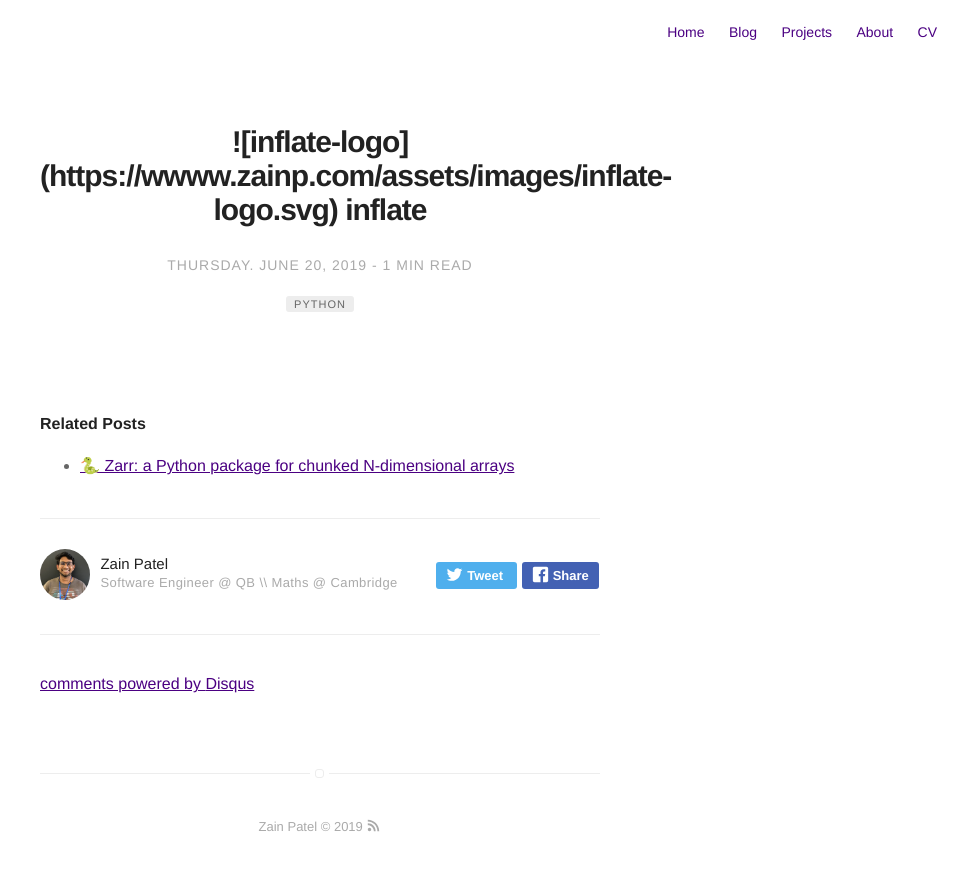
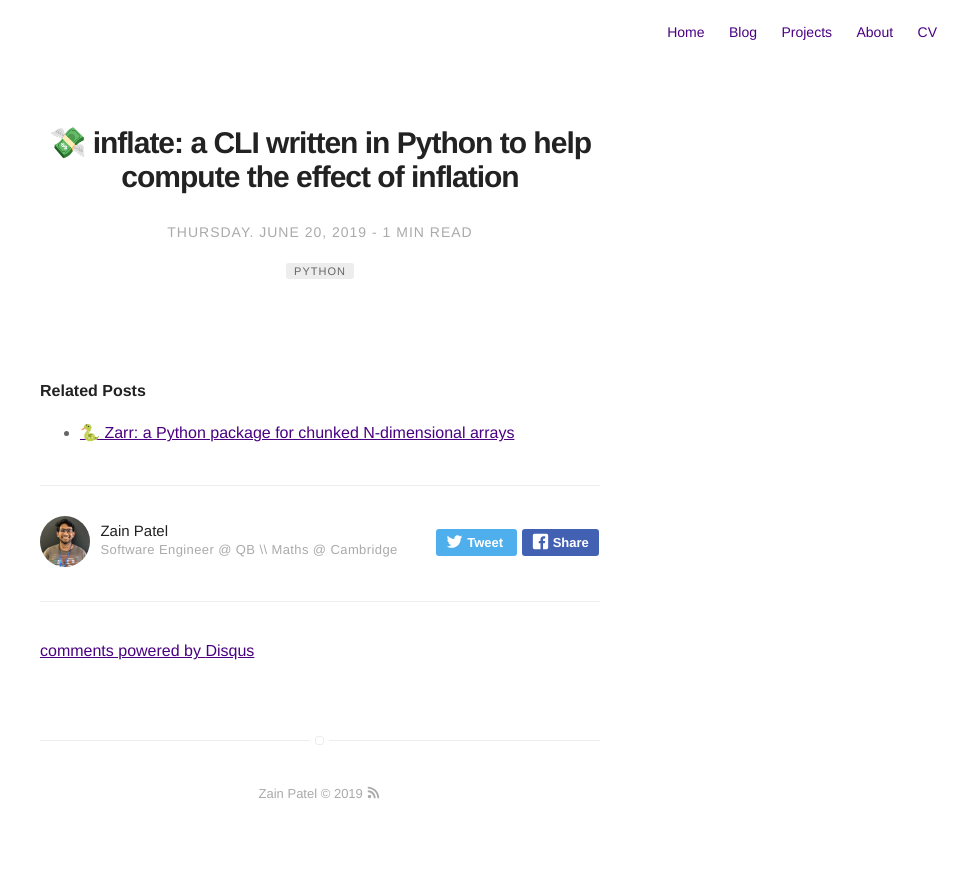
Before and after one commit to mzjp2/blog, a Jekyll site: the page built from _posts/2019-06-20-inflate.md, in a window 1280 px wide. Shown: the top 871 px of the page, without its empty margins (320-1280 px from the left). Built offline with Jekyll 4.4.1, drawn with Linux system fonts in a browser that asks for light colours; emoji names are drawn with the system emoji font; comment, search, counter and statistics services are not loaded.

Commit message:
fix emoji

```diff
--- a/_posts/2019-06-20-inflate.md
+++ b/_posts/2019-06-20-inflate.md
@@ -1,5 +1,5 @@
 ---
-title: "![inflate-logo](https://wwww.zainp.com/assets/images/inflate-logo.svg) inflate"
+title: ":money_with_wings: inflate: a CLI written in Python to help compute the effect of inflation"
 layout: post
 date: 2019-06-20 23:00
 tag: python
```
